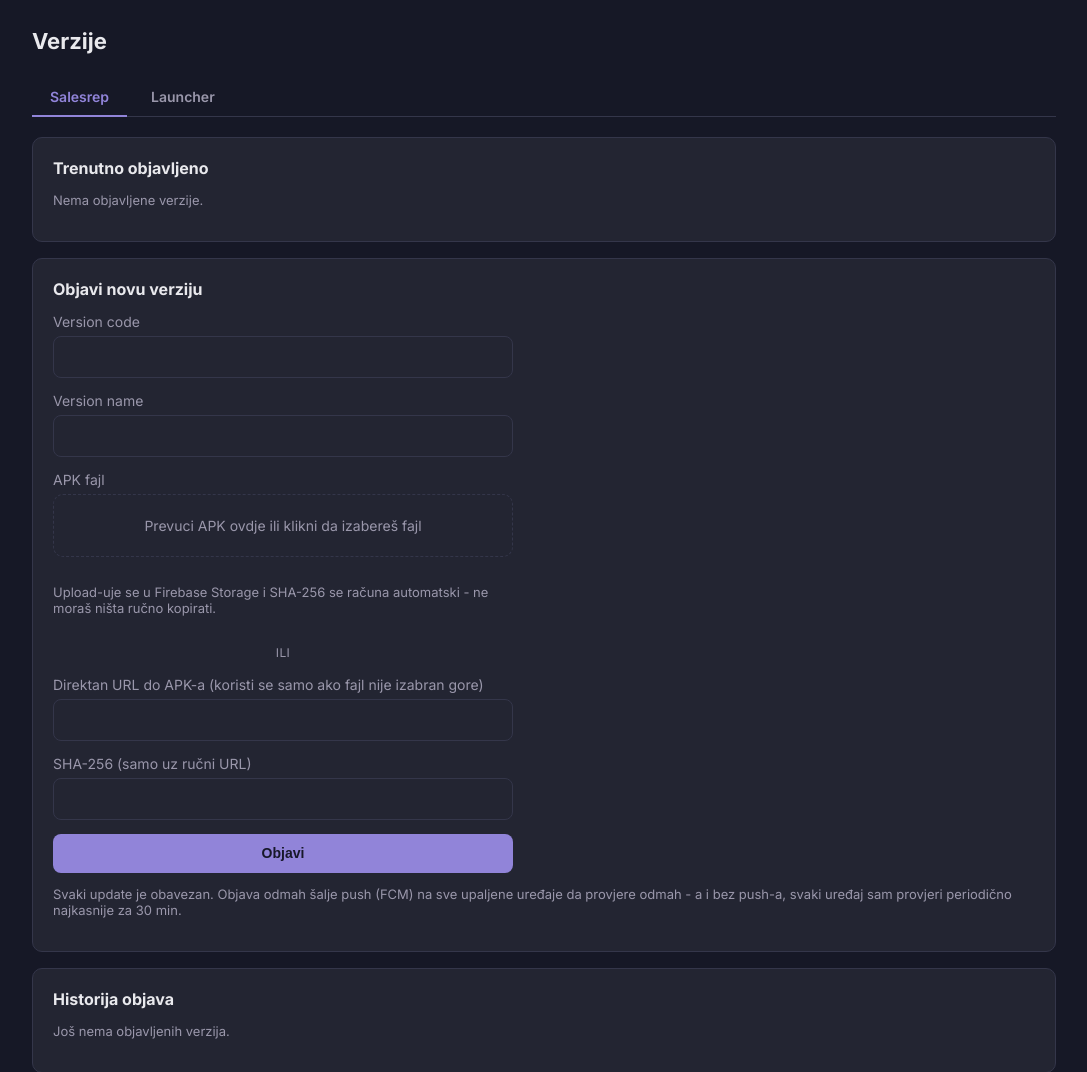
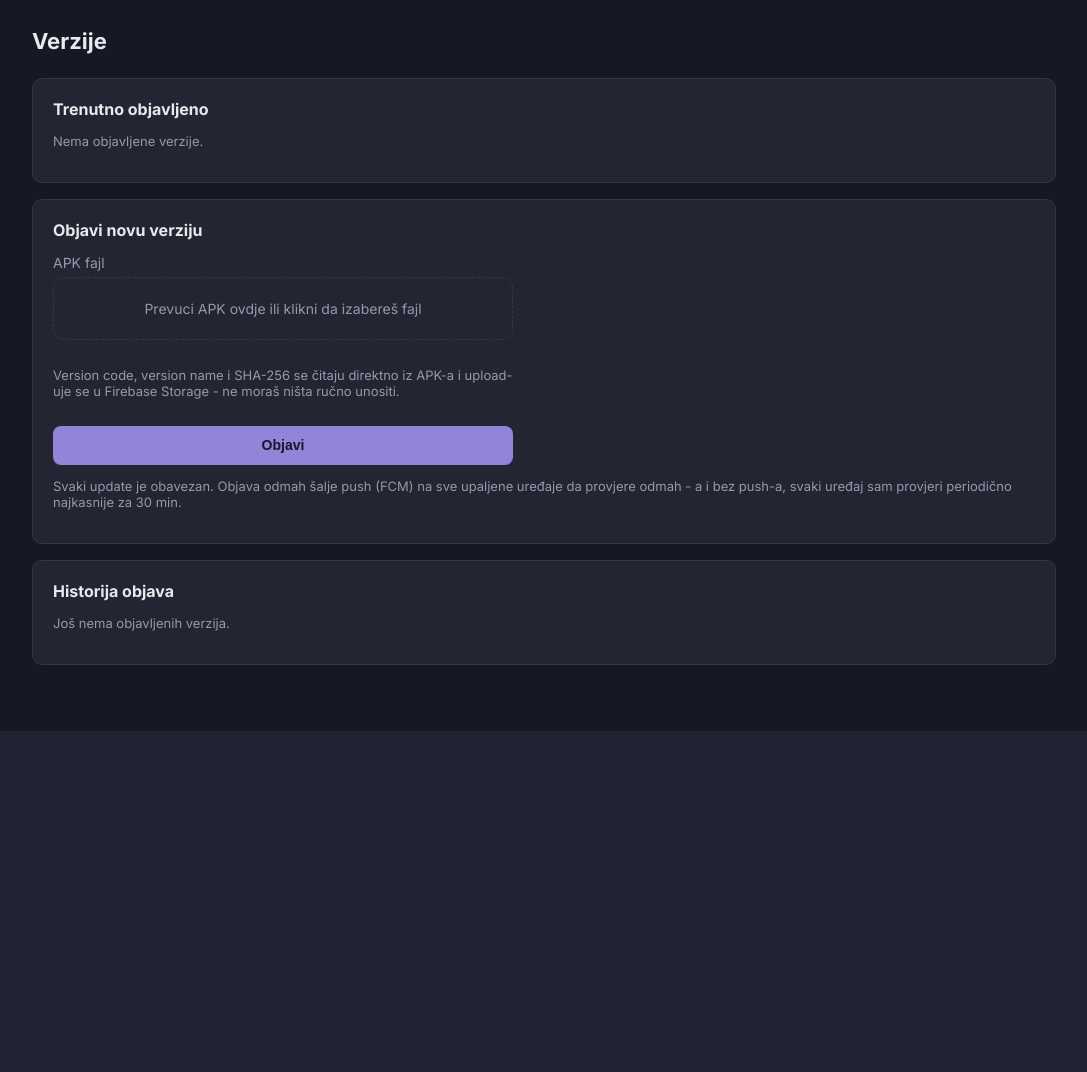
Before and after one commit to eightman0/karika-kmm, a FastAPI app: page /versions in a window 1280 px wide. Shown: the part 69-1141 px from the top of the page, without its empty margins (96-1183 px from the left). After the commit the page ends 734 px from the top, so only its background shows below. Run offline with FastAPI, Linux system fonts and the light colour scheme; the visitor is signed in with stand-in values (Sample User, id 1).

Commit message:
Simplify publish form and remove launcher from the admin dashboard
version_code/version_name were free-text fields typed by hand on publish -
already caused one real incident where the typed value did not match what
was actually inside the uploaded APK, so a silent update was skipped because
the client compared against the wrong number. Now apk_storage.upload_apk()
reads both straight from the APK manifest via androguard, and the manual URL
fallback path is gone too - upload is the only way to publish.

Launcher is Device Owner and deliberately never published through this
dashboard, so its tab on Versions (which only ever showed a disabled note)
and its filter pill on Devices (which could never match anything, since the
heartbeat only ever reports the salesrep package) are both dead UI - removed
along with the now-single-app APP_PACKAGES/PUBLISHABLE_APPS plumbing.

Co-Authored-By: Claude Sonnet 5 <noreply@anthropic.com>

```diff
--- a/admin-dashboard/app/devices.py
+++ b/admin-dashboard/app/devices.py
@@ -8,7 +8,6 @@ STALE_AFTER_SECONDS = 12 * 60 * 60  # 12h - covers the 6h periodic worker plus o
 SIGNED_URL_MINUTES = 30
 
 APP_PACKAGES = {
-    "launcher": "karika.distribucija.ba.launcher",
     "salesrep": "karika.distribucija.ba.salesrep",
 }
 
--- a/admin-dashboard/app/main.py
+++ b/admin-dashboard/app/main.py
@@ -15,7 +15,8 @@ templates = Jinja2Templates(directory="app/templates")
 
 require_login = Depends(auth.require_login)
 
-PUBLISHABLE_APPS = {"salesrep"}  # launcher is deliberately not self-updated this way
+APP = "salesrep"  # the only app published through this dashboard - launcher is Device Owner,
+# changes rarely, and is deliberately not self-updated this way
 
 
 @app.get("/")
@@ -100,26 +101,21 @@ def download_log(device_id: str):
 
 
 @app.get("/versions", dependencies=[require_login])
-def versions_page(request: Request, app: str = "salesrep", error: str | None = None, published: str | None = None):
-    if app not in devices.APP_PACKAGES:
-        app = "salesrep"
-
+def versions_page(request: Request, error: str | None = None, published: str | None = None):
     all_devices = devices.list_devices()
-    history = version_history.get_history(app)
-    current = version_config.get_kiosk_version() if app in PUBLISHABLE_APPS else None
+    history = version_history.get_history(APP)
+    current = version_config.get_kiosk_version()
     is_published = bool(current and current["version_code"] not in ("0", "", None))
     rollout_count = 0
     if is_published:
         rollout_count = devices.count_on_version(
-            all_devices, devices.APP_PACKAGES[app], current["version_code"]
+            all_devices, devices.APP_PACKAGES[APP], current["version_code"]
         )
 
     return templates.TemplateResponse(
         request,
         "versions.html",
         {
-            "app": app,
-            "publishable": app in PUBLISHABLE_APPS,
             "current": current,
             "is_published": is_published,
             "history": history,
@@ -133,29 +129,15 @@ def versions_page(request: Request, app: str = "salesrep", error: str | None = N
 
 
 @app.post("/versions/publish", dependencies=[require_login])
-def publish_version(
-    request: Request,
-    app: str = Form("salesrep"),
-    version_code: str = Form(...),
-    version_name: str = Form(...),
-    apk_url: str = Form(""),
-    apk_sha256: str = Form(""),
-    apk_file: UploadFile | None = File(None),
-):
-    if app not in PUBLISHABLE_APPS:
-        return RedirectResponse(f"/versions?app={app}", status_code=303)
-
+def publish_version(request: Request, apk_file: UploadFile = File(...)):
     try:
-        if apk_file is not None and apk_file.filename:
-            apk_url, apk_sha256 = apk_storage.upload_apk(apk_file, version_code)
-        elif not apk_url:
-            raise ValueError("Uploaduj APK fajl ili unesi direktan URL do njega")
+        apk_url, apk_sha256, version_code, version_name = apk_storage.upload_apk(apk_file)
 
         # Every publish is mandatory - there's no supported "optional update" UX on the device.
         is_mandatory = True
         version_config.publish_kiosk_version(version_code, version_name, apk_url, apk_sha256, is_mandatory)
         version_history.record_publish(
-            app,
+            APP,
             version_code,
             version_name,
             apk_url,
@@ -164,8 +146,8 @@ def publish_version(
             published_by=request.session.get("username", "?"),
         )
     except Exception as e:
-        return RedirectResponse(f"/versions?app={app}&error={quote(str(e))}", status_code=303)
-    return RedirectResponse(f"/versions?app={app}&published=1", status_code=303)
+        return RedirectResponse(f"/versions?error={quote(str(e))}", status_code=303)
+    return RedirectResponse("/versions?published=1", status_code=303)
 
 
 @app.get("/analitika", dependencies=[require_login])
--- a/admin-dashboard/app/templates/devices.html
+++ b/admin-dashboard/app/templates/devices.html
@@ -21,7 +21,6 @@
   <input type="hidden" name="app" value="{{ app_filter }}">
   <div class="pill-group">
     <a href="/devices?app=all&q={{ q|urlencode }}" class="pill {{ 'active' if app_filter == 'all' else '' }}">Sve</a>
-    <a href="/devices?app=launcher&q={{ q|urlencode }}" class="pill {{ 'active' if app_filter == 'launcher' else '' }}">Launcher</a>
     <a href="/devices?app=salesrep&q={{ q|urlencode }}" class="pill {{ 'active' if app_filter == 'salesrep' else '' }}">Salesrep</a>
   </div>
 </form>
--- a/admin-dashboard/app/templates/versions.html
+++ b/admin-dashboard/app/templates/versions.html
@@ -5,23 +5,8 @@
   <h1>Verzije</h1>
 </div>
 
-<div class="tabs">
-  <a href="/versions?app=salesrep" class="tab {{ 'active' if app == 'salesrep' else '' }}">Salesrep</a>
-  <a href="/versions?app=launcher" class="tab {{ 'active' if app == 'launcher' else '' }}">Launcher</a>
-  {% if app == "launcher" %}
-  <span class="tab disabled-note">Launcher se ne ažurira preko ovog dashboarda</span>
-  {% endif %}
-</div>
-
 {% if error %}<div class="error-banner">Greška pri objavi: {{ error }}</div>{% endif %}
 {% if published %}<div class="banner-success">Verzija objavljena - stiže na sve upaljene uređaje odmah.</div>{% endif %}
-
-{% if not publishable %}
-<div class="card">
-  <h2>Launcher</h2>
-  <p class="hint">Launcher je Device Owner i namjerno se ne ažurira preko ove aplikacije - mijenja se rijetko i ručno, da ostane stabilna tačka za oporavak kad salesrep padne ili se ažurira. Ovdje nema objave verzija za launcher.</p>
-</div>
-{% else %}
 
 <div class="card">
   <h2>Trenutno objavljeno</h2>
@@ -44,27 +29,13 @@
 <div class="card">
   <h2>Objavi novu verziju</h2>
   <form method="post" action="/versions/publish" enctype="multipart/form-data" class="stacked-form">
-    <input type="hidden" name="app" value="{{ app }}">
-    <label>Version code
-      <input type="number" name="version_code" required>
-    </label>
-    <label>Version name
-      <input type="text" name="version_name" required>
-    </label>
     <label>APK fajl
       <label class="dropzone" for="apk_file">
         <span>Prevuci APK ovdje ili klikni da izabereš fajl</span>
-        <input id="apk_file" type="file" name="apk_file" accept=".apk">
+        <input id="apk_file" type="file" name="apk_file" accept=".apk" required>
       </label>
     </label>
-    <p class="hint">Upload-uje se u Firebase Storage i SHA-256 se računa automatski - ne moraš ništa ručno kopirati.</p>
-    <p class="form-divider">ili</p>
-    <label>Direktan URL do APK-a (koristi se samo ako fajl nije izabran gore)
-      <input type="url" name="apk_url">
-    </label>
-    <label>SHA-256 (samo uz ručni URL)
-      <input type="text" name="apk_sha256">
-    </label>
+    <p class="hint">Version code, version name i SHA-256 se čitaju direktno iz APK-a i upload-uje se u Firebase Storage - ne moraš ništa ručno unositi.</p>
     <button type="submit" class="btn btn-primary">Objavi</button>
   </form>
   <p class="hint">Svaki update je obavezan. Objava odmah šalje push (FCM) na sve upaljene uređaje da provjere odmah - a i bez push-a, svaki uređaj sam provjeri periodično najkasnije za 30 min.</p>
@@ -85,6 +56,4 @@
   <p class="hint">Još nema objavljenih verzija.</p>
   {% endif %}
 </div>
-
-{% endif %}
 {% endblock %}
--- a/admin-dashboard/requirements.txt
+++ b/admin-dashboard/requirements.txt
@@ -7,3 +7,4 @@ python-dotenv
 google-auth
 requests
 itsdangerous
+androguard
```
Also changed, not shown: admin-dashboard/app/apk_storage.py (+14 -4 lines).
